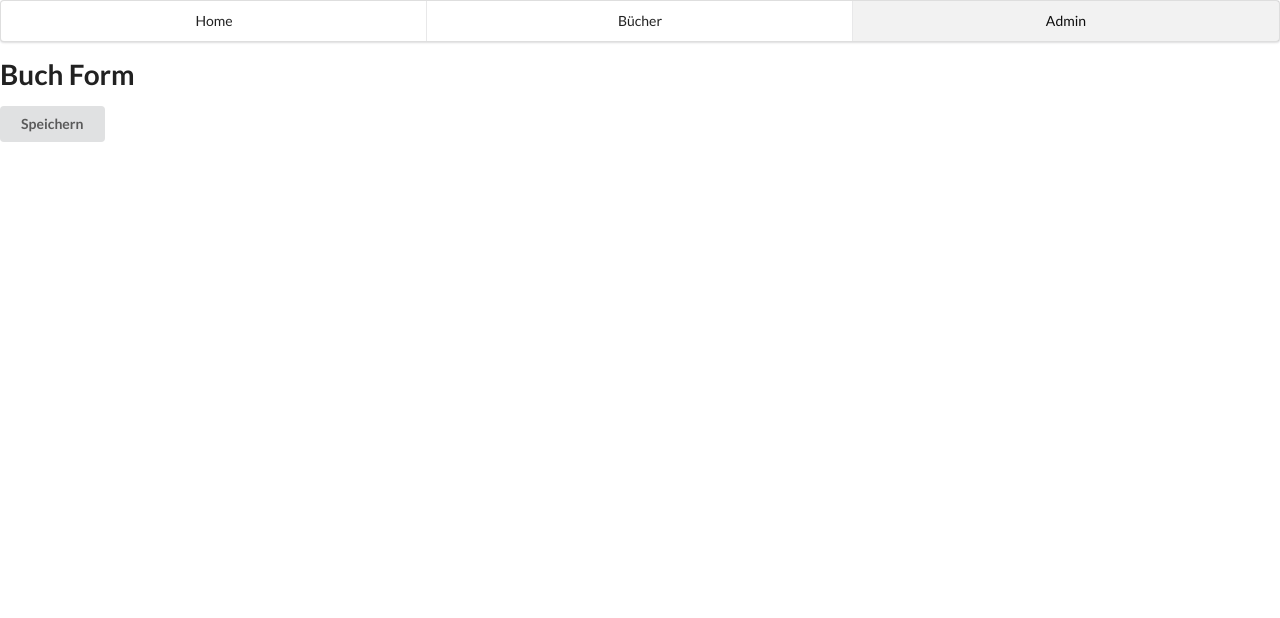
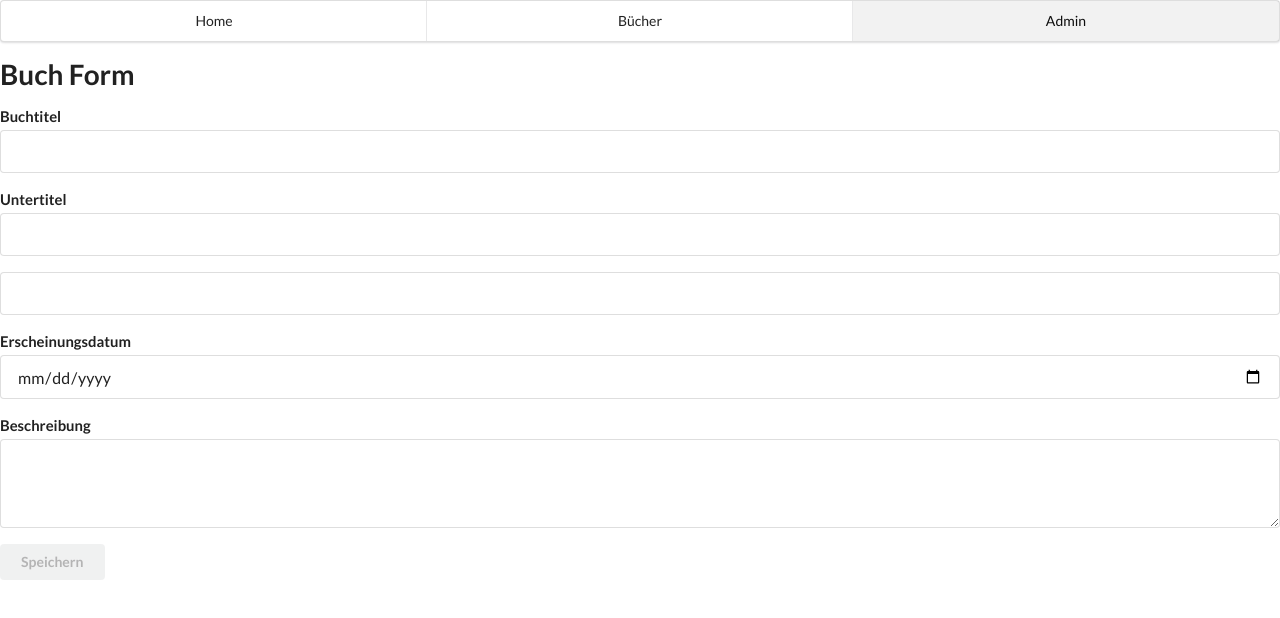
Before and after one commit to elmarputz/class-bookstore-angular-21, an Angular app: page /admin in a window 1280 px wide. Shown: the top 618 px of the page. Built offline with nearby package versions, Linux system fonts and the light colour scheme.

Commit message:
form & validators

```diff
--- /dev/null
+++ b/src/app/book-form/book-form-error-messages.ts
@@ -0,0 +1,16 @@
+export class ErrorMessage {
+
+
+    constructor (
+        public forControl: string,
+        public forValidator: string,
+        public text : string
+
+    ) {}
+}
+
+export const BookFormErrorMessages = [
+
+    new ErrorMessage('title', 'required', 'Ein Buchtitel muss angegeben werden')
+
+]
--- a/src/app/book-form/book-form.component.html
+++ b/src/app/book-form/book-form.component.html
@@ -1,8 +1,33 @@
-<h1> Buch Form</h1>
+<h1>Buch Form</h1>
 
 <form class="ui large form" [formGroup]="bookForm" (ngSubmit)="submitForm()">
+    <input type="hidden" name="id">
+    <div class="field">
+        <label>Buchtitel</label>
+        <input formControlName="title">
+         <div *ngIf="errors.title" class="ui negative message"> {{ errors.title }} </div>
+    </div>
+
+    <div class="field">
+        <label>Untertitel</label>
+        <input formControlName="subtitle">
+
+    </div>
+
+    <div class="field" [class.disabled]="isUpdatingBook">
+        <input formControlName="isbn">
+    </div>
 
 
+    <div class="field">
+        <label>Erscheinungsdatum</label>
+        <input type="date" formControlName="published">
+    </div>
+
+    <div class="field">
+        <label>Beschreibung</label>
+        <textarea formControlName="description" rows="3"></textarea>
+    </div>
 
 <button type="submit" class="ui button" [disabled]="bookForm.invalid">Speichern</button>
 </form>
--- a/src/app/book-form/book-form.component.ts
+++ b/src/app/book-form/book-form.component.ts
@@ -4,6 +4,8 @@ import { Component, OnInit } from "@angular/core";
 import { FormBuilder, FormGroup, FormArray, Validators, FormControl } from "@angular/forms";
 import { BookFactory } from '../shared/book-factory';
 import { BookStoreService } from "../shared/book-store.service";
+import { BookFormErrorMessages } from "./book-form-error-messages";
+import { ThrowStmt } from "@angular/compiler";
 
 
 @Component({
@@ -17,6 +19,7 @@ export class BookFormComponent implements OnInit {
   book = BookFactory.empty();
   isUpdatingBook = false;
   images: FormArray;
+  errors: { [key: string]: string } = {};
 
 
   constructor(
@@ -29,10 +32,62 @@ export class BookFormComponent implements OnInit {
   ) { }
 
   ngOnInit(): void {
+
+    const isbn = this.route.snapshot.params["isbn"];
+    if (isbn) {
+      this.isUpdatingBook = true;
+      this.bs.getSingle(isbn).subscribe(book => {
+        this.book = book;
+        this.initBook();
+      });
+    }
+
+    this.initBook();
+  }
+
+  initBook() {
     this.bookForm = this.fb.group({
+      id: this.book.id,
+      title: [this.book.title, Validators.required],
+      subtitle: this.book.subtitle,
+      isbn: [
+        this.book.isbn, [
+          Validators.required,
+          Validators.minLength(10),
+          Validators.maxLength(13)
 
+        ]
+      ],
+      description: this.book.description,
+      published: this.book.published,
 
     });
+
+    this.bookForm.statusChanges.subscribe(() =>
+      this.updateErrorMessages()
+    );
+  }
+
+  updateErrorMessages() {
+    console.log("form invalid? " + this.bookForm.invalid);
+
+    this.errors = {};
+
+    for (const message of BookFormErrorMessages) {
+      const control = this.bookForm.get(message.forControl);
+
+      if (
+        control &&
+        control.dirty &&
+        control.invalid &&
+        control.errors[message.forValidator] &&
+        !this.errors[message.forControl]
+      ) {
+        this.errors[message.forControl] = message.text;
+      }
+
+    }
+
   }
 
 }
```
Also changed, not shown: 1 other file (tests, documents, lock files or other folders).
